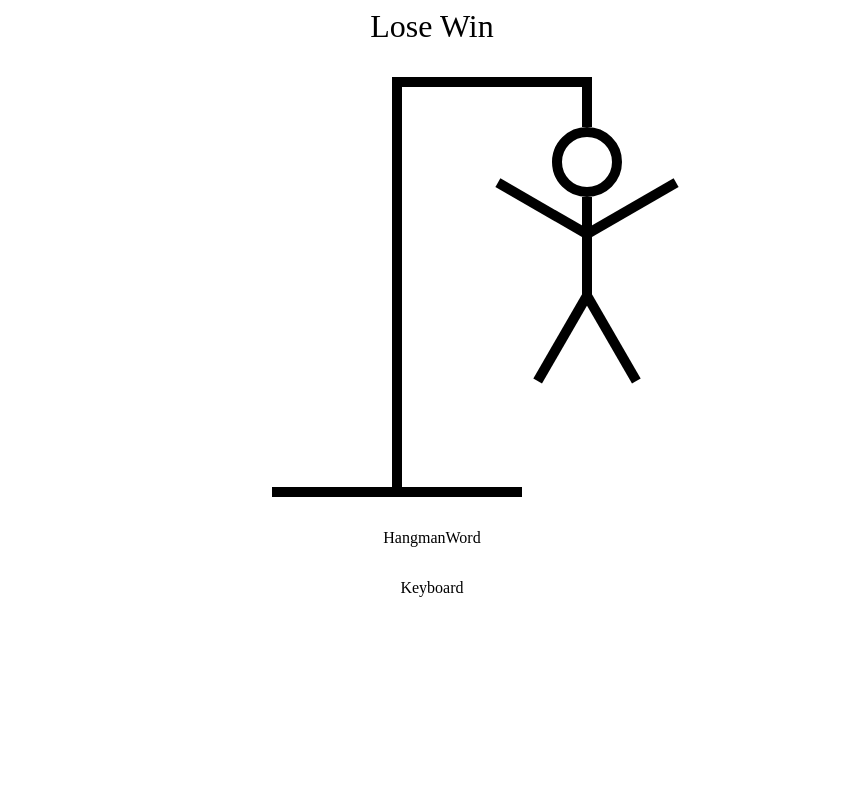
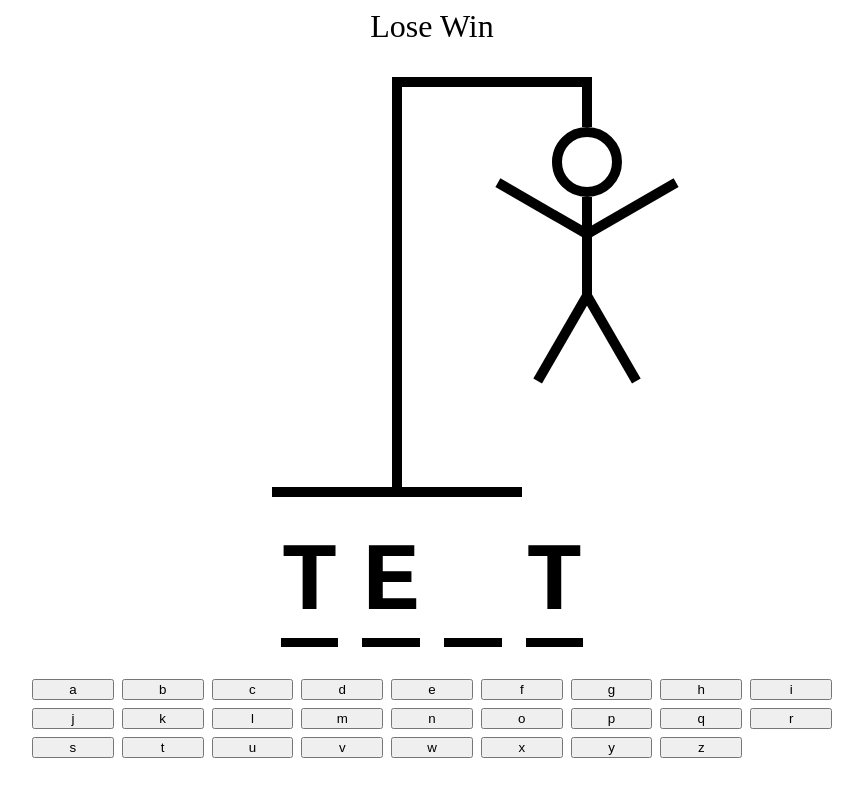
Before and after one commit to rminkler1/Hangman_React, a React (Vite) app: page / in a window 1280 px wide. Shown: the top 796 px of the page, without its empty margins (208-1071 px from the left). Built offline with nearby package versions, Linux system fonts and the light colour scheme.

Commit message:
keyboard and text

```diff
--- a/src/App.tsx
+++ b/src/App.tsx
@@ -33,7 +33,13 @@ function App() {
       </div>
       <HangmanDrawing />
       <HangmanWord />
-      <Keyboard />
+      <div
+        style={{
+          alignSelf: "stretch",
+        }}
+      >
+        <Keyboard />
+      </div>
     </div>
   );
 }
--- a/src/HangmanWord.tsx
+++ b/src/HangmanWord.tsx
@@ -1,3 +1,31 @@
 export function HangmanWord() {
-  return <div>HangmanWord</div>;
+  const word = "text";
+  const guessedLetters = ["t", "e"];
+
+  return (
+    <div
+      style={{
+        display: "flex",
+        gap: ".25em",
+        fontSize: "6rem",
+        fontWeight: "bold",
+        textTransform: "uppercase",
+        fontFamily: "monospace",
+      }}
+    >
+      {word.split("").map((letter, index) => (
+        <span style={{ borderBottom: ".1em solid black" }} key={index}>
+          <span
+            style={{
+              visibility: guessedLetters.includes(letter)
+                ? "visible"
+                : "hidden",
+            }}
+          >
+            {letter}
+          </span>
+        </span>
+      ))}
+    </div>
+  );
 }
--- a/src/Keyboard.tsx
+++ b/src/Keyboard.tsx
@@ -1,3 +1,44 @@
+const KEYS = [
+  "a",
+  "b",
+  "c",
+  "d",
+  "e",
+  "f",
+  "g",
+  "h",
+  "i",
+  "j",
+  "k",
+  "l",
+  "m",
+  "n",
+  "o",
+  "p",
+  "q",
+  "r",
+  "s",
+  "t",
+  "u",
+  "v",
+  "w",
+  "x",
+  "y",
+  "z",
+];
+
 export function Keyboard() {
-  return <div>Keyboard</div>;
+  return (
+    <div
+      style={{
+        display: "grid",
+        gridTemplateColumns: "repeat(auto-fit, minmax(75px, 1fr))",
+        gap: ".5rem",
+      }}
+    >
+      {KEYS.map((key) => {
+        return <button key={key}>{key}</button>;
+      })}
+    </div>
+  );
 }
```
